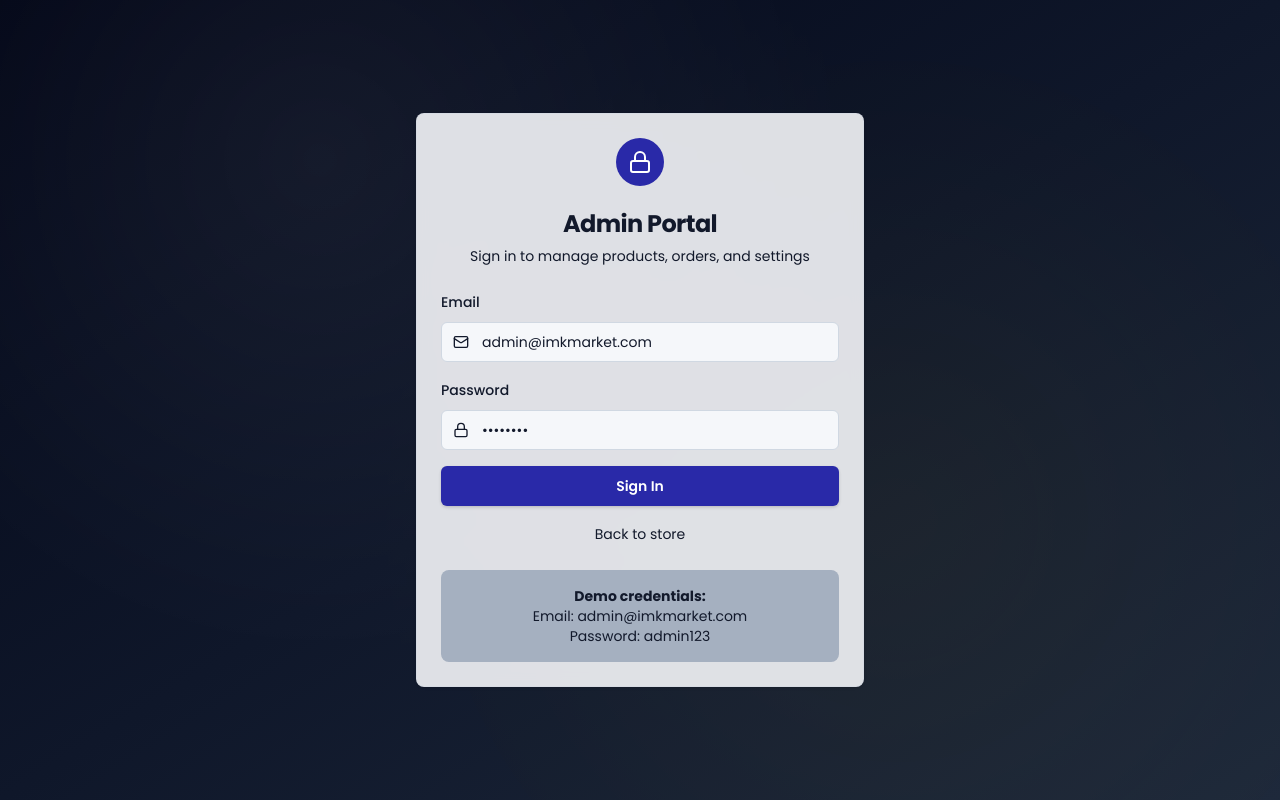
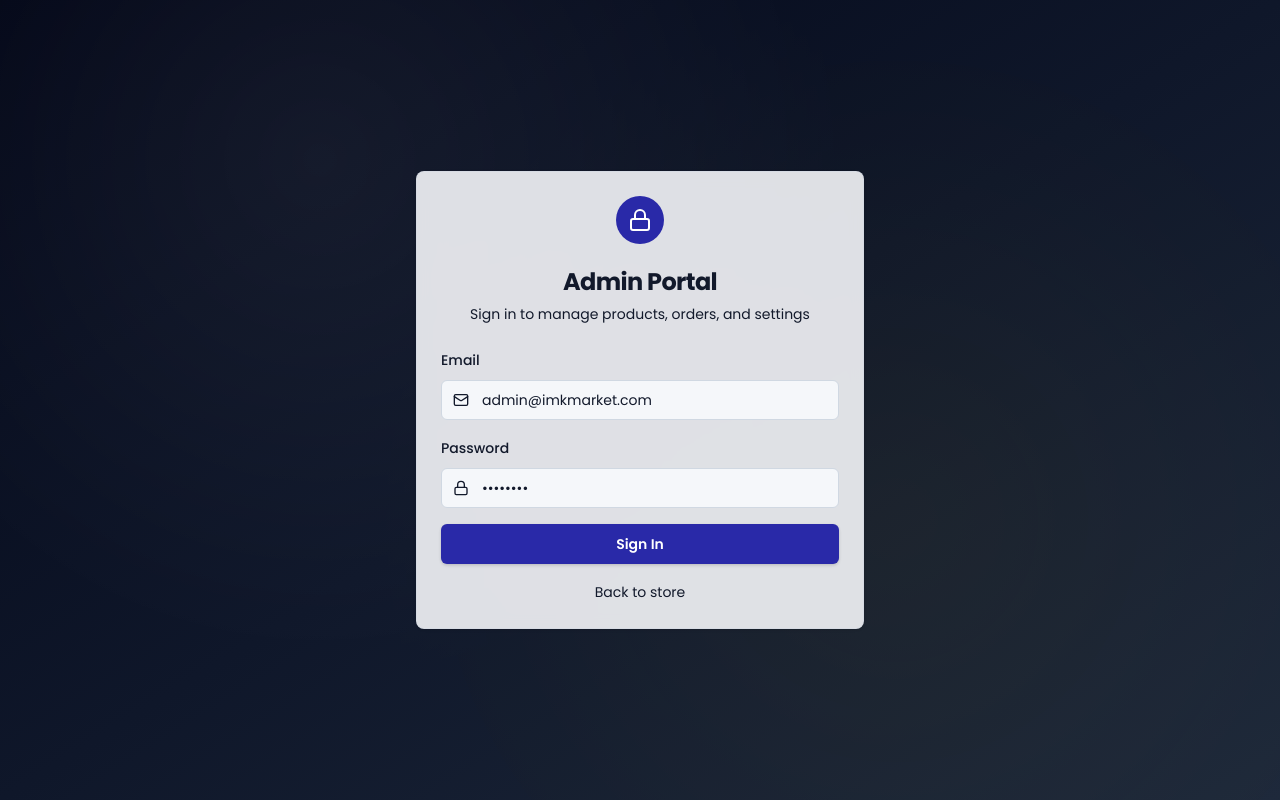
Before and after one commit to mohamedabdiali/IMK-Market, a React (Vite) app: page /admin/login in a window 1280 px wide. Built offline with nearby package versions, Linux system fonts and the light colour scheme; no server answers; the HTML template or start-up script is replaced by a standard one.

Commit message:
Remove hardcoded demo credentials

```diff
--- a/src/pages/admin/AdminLogin.tsx
+++ b/src/pages/admin/AdminLogin.tsx
@@ -98,13 +98,6 @@ export default function AdminLogin() {
               Back to store
             </button>
           </div>
-          <div className="mt-6 p-4 bg-muted rounded-lg">
-            <p className="text-sm text-muted-foreground text-center">
-              <strong>Demo credentials:</strong><br />
-              Email: admin@imkmarket.com<br />
-              Password: admin123
-            </p>
-          </div>
         </CardContent>
       </Card>
     </div>
```
